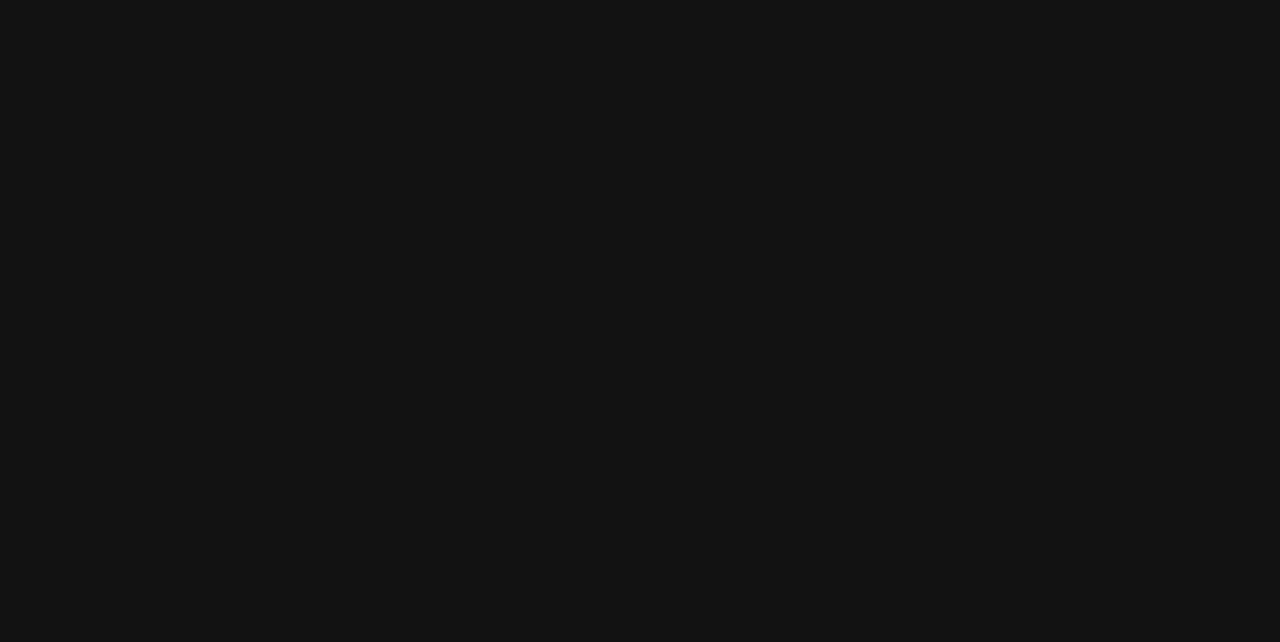
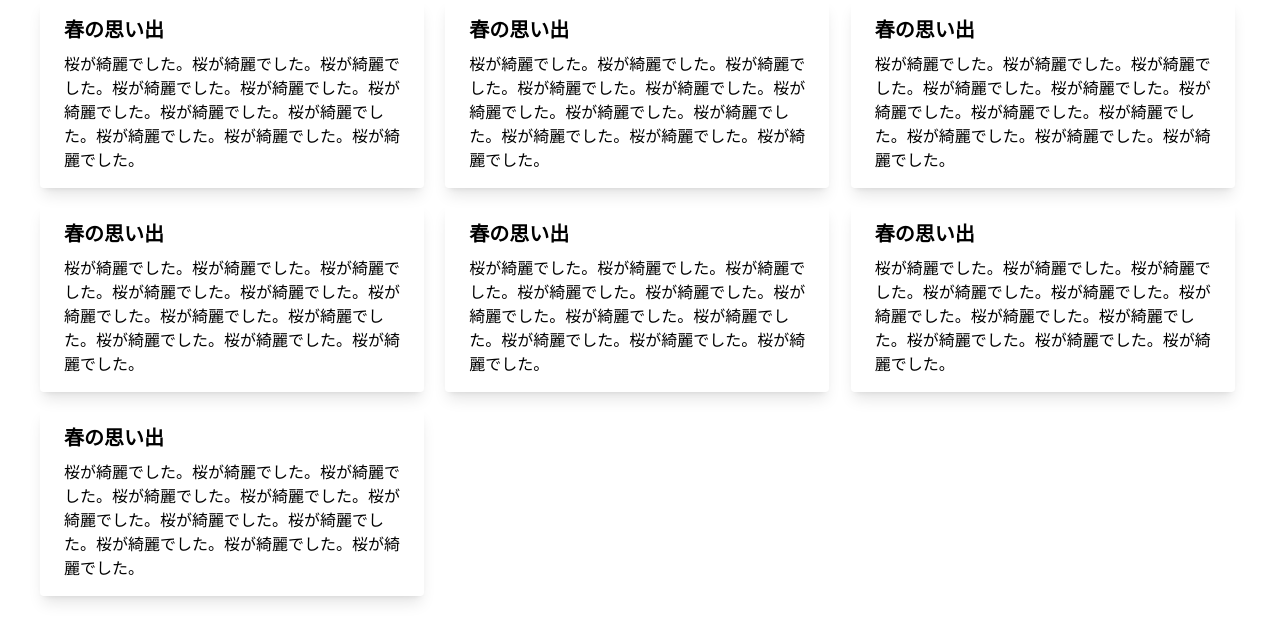
Before and after one commit to guxiken9/wakkason-demo-app, a Next.js app: page / in a window 1280 px wide. Shown: the top 642 px of the page. Built offline with nearby package versions, Linux system fonts and the light colour scheme.

Commit message:
display posts

```diff
--- a/src/app/globals.css
+++ b/src/app/globals.css
@@ -9,7 +9,7 @@
 }
 
 html {
-  color-scheme: dark;
+  color-scheme: light;
 }
 
 body {
--- a/src/app/page.tsx
+++ b/src/app/page.tsx
@@ -1,6 +1,67 @@
 
-export default function Home() {
+type Post = {
+  id: string;
+  title: string;
+  content: string;
+  created_at: string;
+};
+
+const posts: Post[] = [{
+  id: "1",
+  title: "春の思い出",
+  content: "桜が綺麗でした。桜が綺麗でした。桜が綺麗でした。桜が綺麗でした。桜が綺麗でした。桜が綺麗でした。桜が綺麗でした。桜が綺麗でした。桜が綺麗でした。桜が綺麗でした。桜が綺麗でした。",
+  created_at: ""
+}, {
+  id: "2",
+  title: "春の思い出",
+  content: "桜が綺麗でした。桜が綺麗でした。桜が綺麗でした。桜が綺麗でした。桜が綺麗でした。桜が綺麗でした。桜が綺麗でした。桜が綺麗でした。桜が綺麗でした。桜が綺麗でした。桜が綺麗でした。",
+  created_at: ""
+}, {
+  id: "3",
+  title: "春の思い出",
+  content: "桜が綺麗でした。桜が綺麗でした。桜が綺麗でした。桜が綺麗でした。桜が綺麗でした。桜が綺麗でした。桜が綺麗でした。桜が綺麗でした。桜が綺麗でした。桜が綺麗でした。桜が綺麗でした。",
+  created_at: ""
+}, {
+  id: "4",
+  title: "春の思い出",
+  content: "桜が綺麗でした。桜が綺麗でした。桜が綺麗でした。桜が綺麗でした。桜が綺麗でした。桜が綺麗でした。桜が綺麗でした。桜が綺麗でした。桜が綺麗でした。桜が綺麗でした。桜が綺麗でした。",
+  created_at: ""
+}, {
+  id: "5",
+  title: "春の思い出",
+  content: "桜が綺麗でした。桜が綺麗でした。桜が綺麗でした。桜が綺麗でした。桜が綺麗でした。桜が綺麗でした。桜が綺麗でした。桜が綺麗でした。桜が綺麗でした。桜が綺麗でした。桜が綺麗でした。",
+  created_at: ""
+}, {
+  id: "6",
+  title: "春の思い出",
+  content: "桜が綺麗でした。桜が綺麗でした。桜が綺麗でした。桜が綺麗でした。桜が綺麗でした。桜が綺麗でした。桜が綺麗でした。桜が綺麗でした。桜が綺麗でした。桜が綺麗でした。桜が綺麗でした。",
+  created_at: ""
+}, {
+  id: "7",
+  title: "春の思い出",
+  content: "桜が綺麗でした。桜が綺麗でした。桜が綺麗でした。桜が綺麗でした。桜が綺麗でした。桜が綺麗でした。桜が綺麗でした。桜が綺麗でした。桜が綺麗でした。桜が綺麗でした。桜が綺麗でした。",
+  created_at: ""
+}];
+
+// TODO:API呼び出しに変更
+const getPosts = async (): Promise<Post[]> => {
+  return posts;
+}
+
+export default async function Home() {
+  const posts = await getPosts();
   return (
-    <div></div>
+    <div className="grid grid-cols-3 gap-4 w-[1200px] mx-auto">
+      {posts.map((post) => (
+        <div className="max-w-sm rounded overflow-hidden shadow-lg">
+          <div className="px-6 py-4">
+            <div className="font-bold text-xl mb-2">{post.title}</div>
+            <p className="text-base">
+              {post.content}
+            </p>
+          </div>
+        </div>
+      ))}
+    </div>
   )
 };
```
